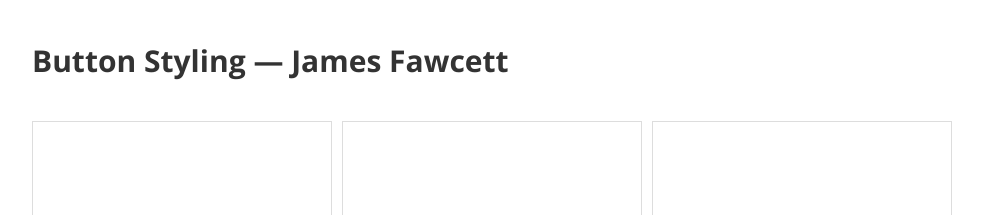
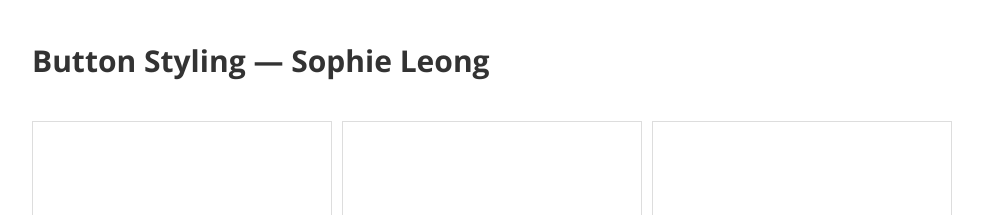
Before and after one commit to sophielyy/iffall2024, a plain HTML site: page buttons/index.html in a window 1280 px wide. Shown: the top 215 px of the page, without its empty margins (8-991 px from the left). Drawn offline with nearby package versions, Linux system fonts and the light colour scheme; a web font is replaced by a local one.

Commit message:
Add files via upload

```diff
--- a/buttons/index.html
+++ b/buttons/index.html
@@ -178,7 +178,7 @@
 
 		<main>
 
-			<h1>Button Styling &mdash; James Fawcett</h1>
+			<h1>Button Styling &mdash; Sophie Leong</h1>
 
 			<div class="button_container">
 				<a href="http://www.spotify.com" target="_blank" id="btn_spotify">Spotify</a>
```
